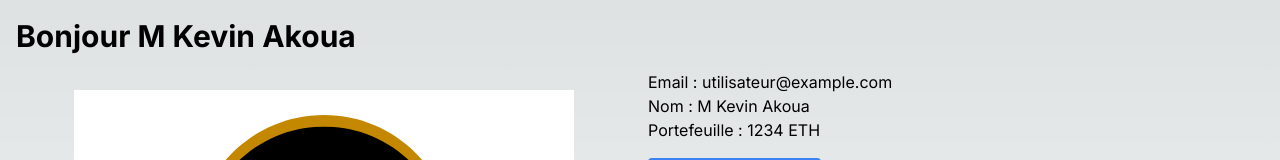
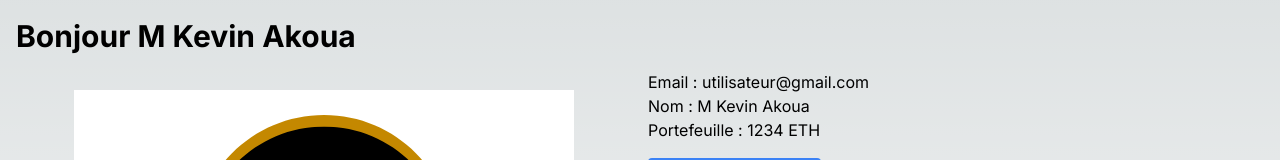
Before and after one commit to devopsgoup/crypto, a Next.js app: page /user in a window 1280 px wide. Shown: the part 164-324 px from the top of the page. Built offline with nearby package versions, Linux system fonts and the light colour scheme.

Commit message:
Update page.js

```diff
--- a/src/app/user/page.js
+++ b/src/app/user/page.js
@@ -4,7 +4,7 @@ import Link from 'next/link';
 const UserPage = () => {
   // Données de l'utilisateur
   const userData = [
-    { email: 'utilisateur@example.com', nom: 'M Kevin Akoua', portefeuille: '1234 ETH' }
+    { email: 'utilisateur@gmail.com', nom: 'M Kevin Akoua', portefeuille: '1234 ETH' }
   ];
 
   return (
```
